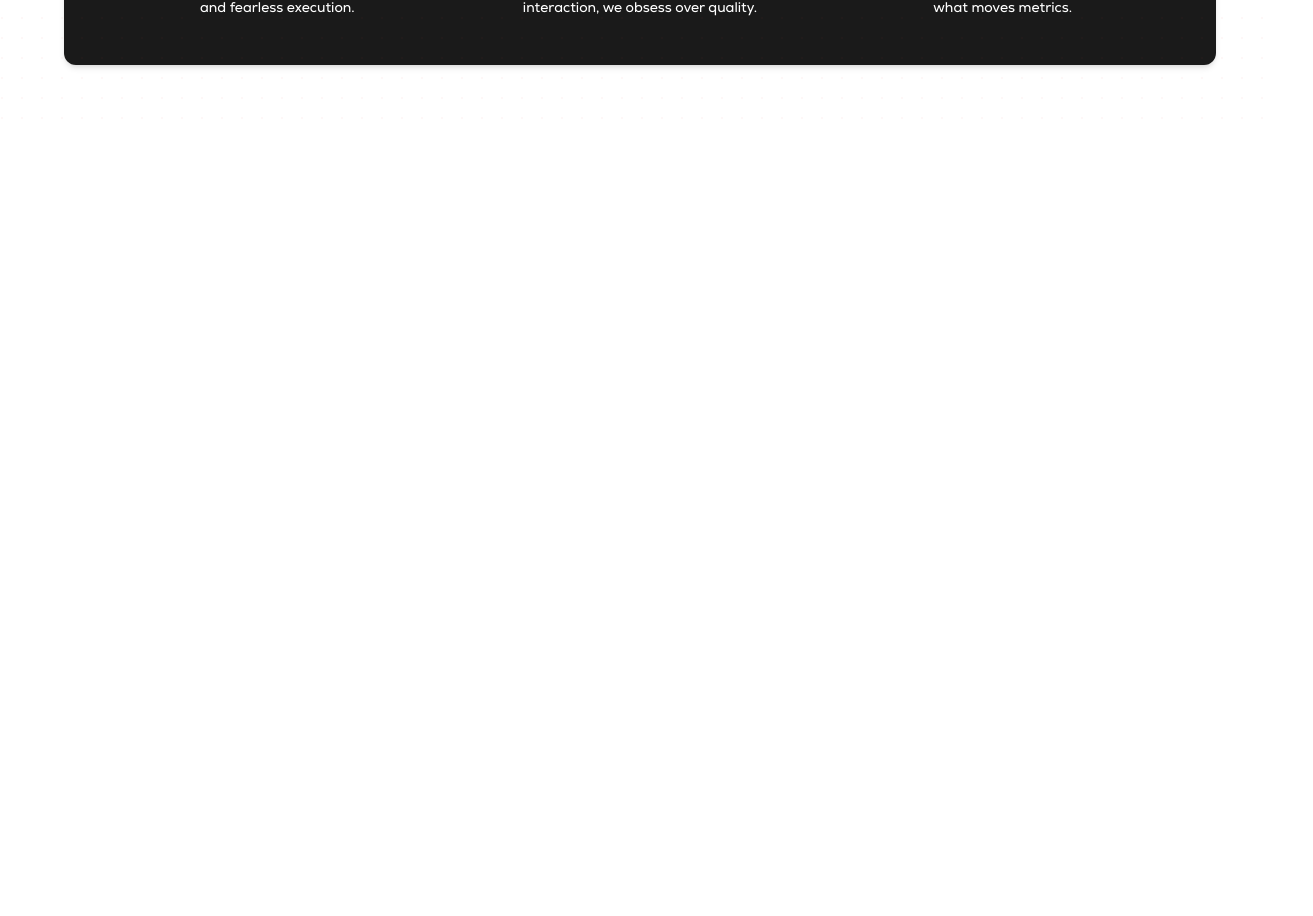
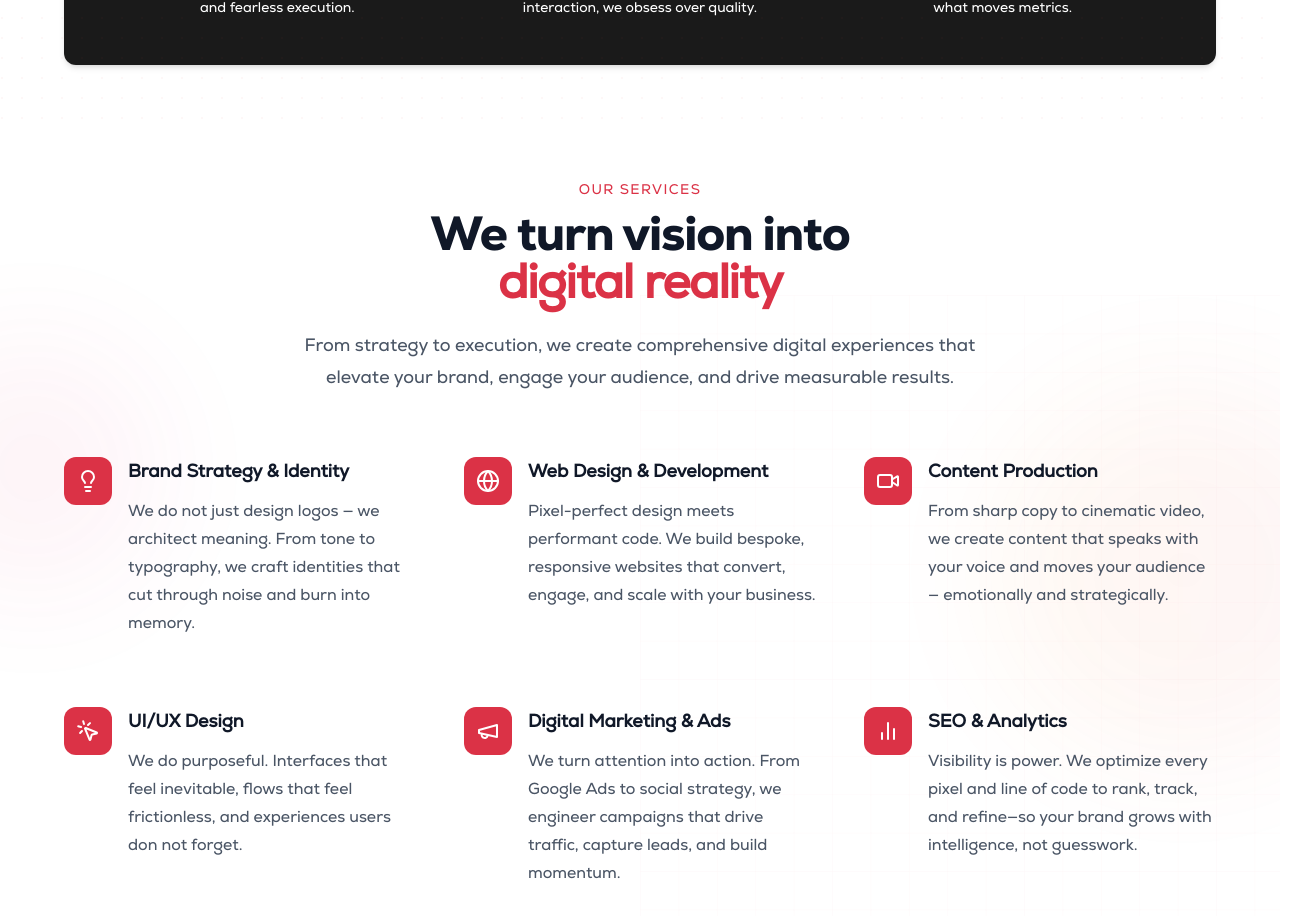
Before and after one commit to godwillcodes/mango, a Next.js app: page / in a window 1280 px wide. Shown: the part 1412-2328 px from the top of the page, 1313 px wide, since content can reach past the window. Before the commit the page ends 1541 px from the top, so only its background shows below. Built offline with nearby package versions, Linux system fonts and the light colour scheme.

Commit message:
feat :  services section

```diff
--- /dev/null
+++ b/src/app/components/Services.tsx
@@ -0,0 +1,246 @@
+'use client';
+import { useState, useEffect } from 'react';
+import { motion } from 'framer-motion';
+import {
+  ArrowUpRight,
+  Lightbulb,
+  Globe,
+  Video,
+  MousePointerClick,
+  Megaphone,
+  BarChart2
+} from 'lucide-react';
+
+// Custom icons that match our aesthetic better than heroicons
+const icons = {
+  ArrowUpRight,
+  Lightbulb,
+  Globe,
+  Video,
+  MousePointerClick,
+  Megaphone,
+  BarChart2
+};
+
+const features = [
+  {
+    name: 'Brand Strategy & Identity',
+    description:
+      'We do not just design logos — we architect meaning. From tone to typography, we craft identities that cut through noise and burn into memory.',
+    icon: 'Lightbulb', // Fixed icon name
+    delay: 0,
+  },
+  {
+    name: 'Web Design & Development',
+    description:
+      'Pixel-perfect design meets performant code. We build bespoke, responsive websites that convert, engage, and scale with your business.',
+    icon: 'Globe', // Fixed icon name
+    delay: 0.1,
+  },
+  {
+    name: 'Content Production',
+    description:
+      'From sharp copy to cinematic video, we create content that speaks with your voice and moves your audience — emotionally and strategically.',
+    icon: 'Video', // Fixed icon name
+    delay: 0.2,
+  },
+  {
+    name: 'UI/UX Design',
+    description:
+      'We do purposeful. Interfaces that feel inevitable, flows that feel frictionless, and experiences users don not forget.',
+    icon: 'MousePointerClick', // Fixed icon name
+    delay: 0.3,
+  },
+  {
+    name: 'Digital Marketing & Ads',
+    description:
+      'We turn attention into action. From Google Ads to social strategy, we engineer campaigns that drive traffic, capture leads, and build momentum.',
+    icon: 'Megaphone', // Already correct
+    delay: 0.4,
+  },
+  {
+    name: 'SEO & Analytics',
+    description:
+      'Visibility is power. We optimize every pixel and line of code to rank, track, and refine—so your brand grows with intelligence, not guesswork.',
+    icon: 'BarChart2', // Fixed icon name
+    delay: 0.5,
+  },
+];
+
+
+export default function Services() {
+  const [isInView, setIsInView] = useState(false);
+
+  useEffect(() => {
+    // Set isInView to true after component mounts to trigger animations
+    const timer = setTimeout(() => {
+      setIsInView(true);
+    }, 300);
+    return () => clearTimeout(timer);
+  }, []);
+
+  // Animation variants
+  const containerVariants = {
+    hidden: { opacity: 0 },
+    visible: {
+      opacity: 1,
+      transition: {
+        when: "beforeChildren",
+        staggerChildren: 0.2,
+      }
+    }
+  };
+
+  const itemVariants = {
+    hidden: { y: 20, opacity: 0 },
+    visible: {
+      y: 0,
+      opacity: 1,
+      transition: {
+        duration: 0.8,
+        ease: [0.25, 0.1, 0.25, 1.0],
+      }
+    }
+  };
+
+  const featureVariants = {
+    hidden: { opacity: 0, y: 20 },
+    visible: (delay) => ({
+      opacity: 1,
+      y: 0,
+      transition: {
+        duration: 0.7,
+        ease: [0.25, 0.1, 0.25, 1.0],
+        delay: delay
+      }
+    })
+  };
+
+  const iconVariants = {
+    hidden: { scale: 0.8, opacity: 0 },
+    visible: {
+      scale: 1,
+      opacity: 1,
+      transition: {
+        duration: 0.5,
+        type: "spring",
+        stiffness: 200,
+        damping: 10
+      }
+    },
+    hover: {
+      scale: 1.1,
+      rotate: 5,
+      transition: { duration: 0.3 }
+    }
+  };
+
+  // Background pattern component
+  const BackgroundPattern = () => (
+    <div className="absolute inset-0 overflow-hidden pointer-events-none">
+      <svg className="absolute right-0 top-16 h-full w-1/2 opacity-5" viewBox="0 0 500 500">
+        <defs>
+          <pattern id="grid" width="30" height="30" patternUnits="userSpaceOnUse">
+            <path d="M 30 0 L 0 0 0 30" fill="none" stroke="#DB3246" strokeWidth="0.5" />
+          </pattern>
+        </defs>
+        <rect width="100%" height="100%" fill="url(#grid)" />
+      </svg>
+      <div className="absolute -left-24 top-1/4 w-64 h-64 rounded-full bg-gradient-to-r from-[#DB3246] to-pink-500 opacity-5 blur-3xl"></div>
+      <div className="absolute -right-24 bottom-1/4 w-96 h-96 rounded-full bg-gradient-to-l from-[#DB3246] to-orange-400 opacity-5 blur-3xl"></div>
+    </div>
+  );
+
+  return (
+    <div className="relative bg-white py-12 overflow-hidden">
+      <BackgroundPattern />
+
+      <div className="mx-auto max-w-6xl px-6 lg:px-0">
+        <motion.div
+          className="mx-auto max-w-4xl lg:text-center"
+          initial="hidden"
+          animate={isInView ? "visible" : "hidden"}
+          variants={containerVariants}
+        >
+          <motion.div variants={itemVariants}>
+            <motion.span
+              className="inline-block text-sm font-medium tracking-widest text-[#DB3246] uppercase"
+              whileHover={{ x: 5 }}
+              transition={{ type: "spring", stiffness: 400, damping: 10 }}
+            >
+              Our Services
+            </motion.span>
+          </motion.div>
+
+          <motion.h2
+            variants={itemVariants}
+            className="mt-2 text-3xl font-bold tracking-tight text-pretty text-gray-900 sm:text-5xl lg:text-balance"
+          >
+            We turn vision into
+            <span className="block text-[#DB3246]">digital reality</span>
+          </motion.h2>
+
+          <motion.p
+            variants={itemVariants}
+            className="mt-6 text-lg/8 text-gray-600 max-w-2xl mx-auto"
+          >
+            From strategy to execution, we create comprehensive digital experiences that
+            elevate your brand, engage your audience, and drive measurable results.
+          </motion.p>
+        </motion.div>
+
+        <motion.div
+          className="mx-auto mt-16"
+          initial="hidden"
+          animate={isInView ? "visible" : "hidden"}
+          variants={containerVariants}
+        >
+          <dl className="grid max-w-xl grid-cols-1 gap-x-12 gap-y-8 lg:max-w-none lg:grid-cols-3 lg:gap-y-8">
+            {features.map((feature) => {
+              const Icon = icons[feature.icon];
+
+              return (
+                <motion.div
+                  key={feature.name}
+                  className="relative pl-16 group"
+                  custom={feature.delay}
+                  variants={featureVariants}
+                  initial="hidden"
+                  animate={isInView ? "visible" : "hidden"}
+                  whileHover={{ scale: 1.02, transition: { duration: 0.3 } }}
+                >
+                  <dt className="text-lg font-semibold text-gray-900 flex items-center">
+                    <motion.div
+                      className="absolute top-0 left-0 flex size-12 items-center justify-center rounded-xl bg-[#DB3246] group-hover:shadow-lg"
+                      variants={iconVariants}
+                      whileHover="hover"
+                    >
+                      <Icon className="size-6 text-white" />
+                    </motion.div>
+                    <span>{feature.name}</span>
+                  </dt>
+                  <dd className="mt-3 text-base/7 text-gray-600">{feature.description}</dd>
+
+                  <motion.div
+                    initial={{ opacity: 0, width: 0 }}
+                    whileHover={{ opacity: 1, width: '100%', transition: { duration: 0.3 } }}
+                    className="absolute bottom-0 left-0 h-px bg-gradient-to-r from-[#DB3246] to-transparent"
+                  />
+
+                  <motion.a
+                    href="#"
+                    className="inline-flex items-center mt-4 text-sm font-medium text-[#DB3246] opacity-0 group-hover:opacity-100 transition-opacity duration-300"
+                    whileHover={{ x: 5 }}
+                    transition={{ type: "spring", stiffness: 400, damping: 10 }}
+                  >
+                    Learn more <ArrowUpRight className="ml-1 size-4" />
+                  </motion.a>
+                </motion.div>
+              );
+            })}
+          </dl>
+        </motion.div>
+      </div>
+    </div>
+  );
+}
--- a/src/app/page.tsx
+++ b/src/app/page.tsx
@@ -2,6 +2,7 @@ import Image from "next/image";
 import HeroSection from "./components/Hero";
 import Header from "./components/Header";
 import AboutSection from "./components/About";
+import Services from "./components/Services";
 
 export default function Home() {
   return (
@@ -9,6 +10,7 @@ export default function Home() {
       <Header/>
       <HeroSection/>
       <AboutSection/>
+      <Services/>
 
     </div>
   );
```
